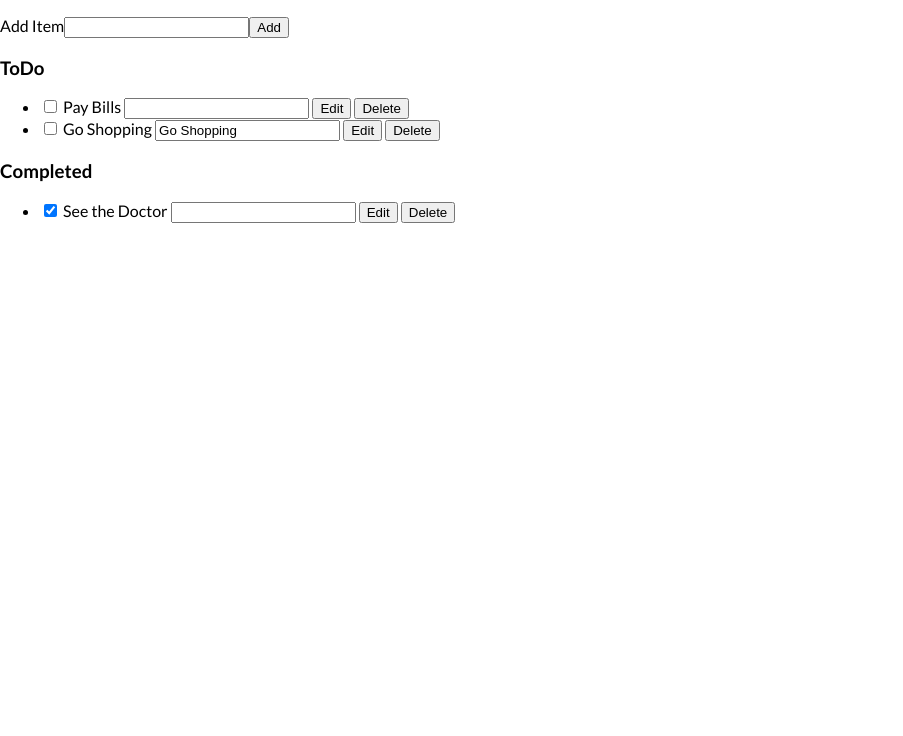
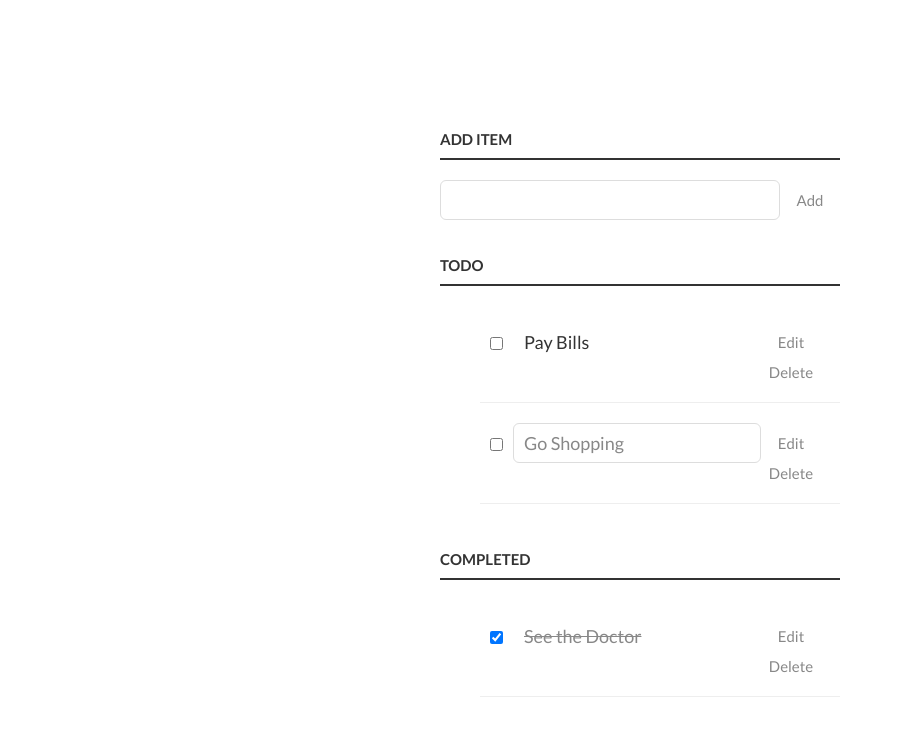
Before and after one commit to vincentjames/interactive-web-form, a plain HTML site: page index.html in a window 1280 px wide. Shown: the whole page, without its empty margins (0-903 px from the left). Drawn offline with Linux system fonts and the light colour scheme.

```diff
--- a/css/style.css
+++ b/css/style.css
@@ -1,5 +1,124 @@
+/* Basic Style */
 body {
+	background-color: #fff;
+	color: #333;
 	font-family: 'Lato', sans-serif;
 	margin: 0;
 	padding:0;
 }
+.container {
+	width: 400px;
+	margin: 100px auto;
+	display: block;
+}
+li * {
+	float: left;
+}
+li, h3 {
+	clear: both;
+	list-style: none;
+}
+input, button {
+	outline: none;
+}
+button {
+  background: none;
+  border: 0px;
+  color: #888;
+  font-size: 15px;
+  width: 60px;
+  margin: 10px 0 0;
+  font-family: Lato, sans-serif;
+  cursor: pointer;
+}
+button:hover {
+  color: #333;
+}
+
+
+/* Heading */
+h3,
+label[for='new-task'] {
+  color: #333;
+  font-weight: 700;
+  font-size: 15px;
+  border-bottom: 2px solid #333;
+  padding: 30px 0 10px;
+  margin: 0;
+  text-transform: uppercase;
+}
+input[type="text"] {
+  margin: 0;
+  font-size: 18px;
+  line-height: 18px;
+  height: 18px;
+  padding: 10px;
+  border: 1px solid #ddd;
+  background: #fff;
+  border-radius: 6px;
+  font-family: Lato, sans-serif;
+  color: #888;
+}
+input[type="text"]:focus {
+  color: #333;
+}
+
+
+/* New Task */
+label[for='new-task'] {
+  display: block;
+  margin: 0 0 20px;
+}
+input#new-task {
+  float: left;
+  width: 318px;
+}
+p > button:hover {
+  color: #0FC57C;
+}
+
+
+/* Task list */
+li {
+  overflow: hidden;
+  padding: 20px 0;
+  border-bottom: 1px solid #eee;
+}
+li > input[type="checkbox"] {
+  margin: 0 10px;
+  position: relative;
+  top: 15px;
+}
+li > label {
+  font-size: 18px;
+  line-height: 40px;
+  width: 237px;
+  padding: 0 0 0 11px;
+}
+li >  input[type="text"] {
+  width: 226px;
+}
+li > .delete:hover {
+  color: #CF2323;
+}
+
+
+/* Completed */
+#completed-tasks label {
+  text-decoration: line-through;
+  color: #888;
+}
+
+
+/* Edit Task */
+ul li input[type=text] {
+  display:none;
+}
+
+ul li.editMode input[type=text] {
+  display:block;
+}
+
+ul li.editMode label {
+  display:none;
+}
```
Also changed, not shown: js/script.js (+39 -0 lines).
